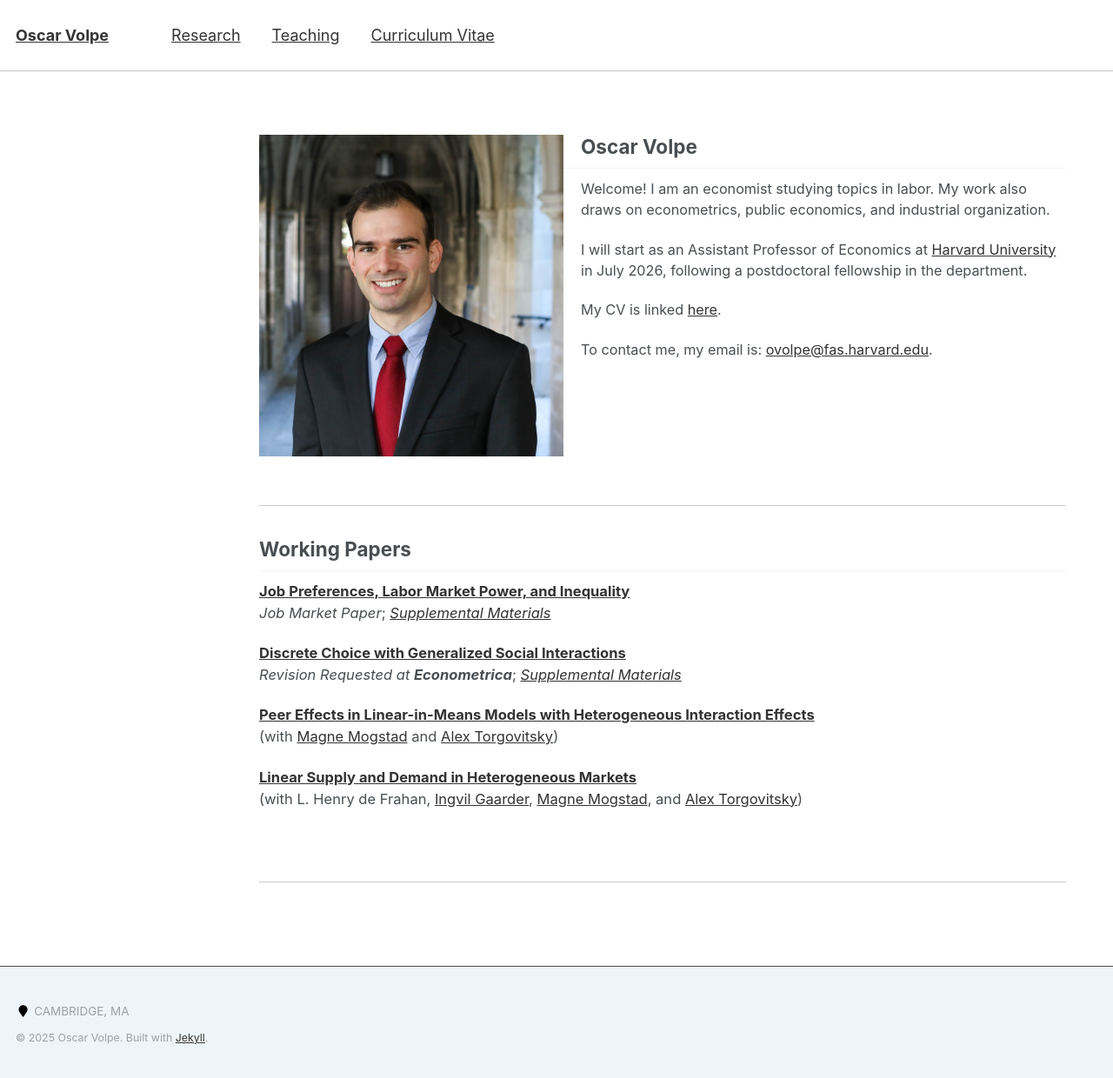
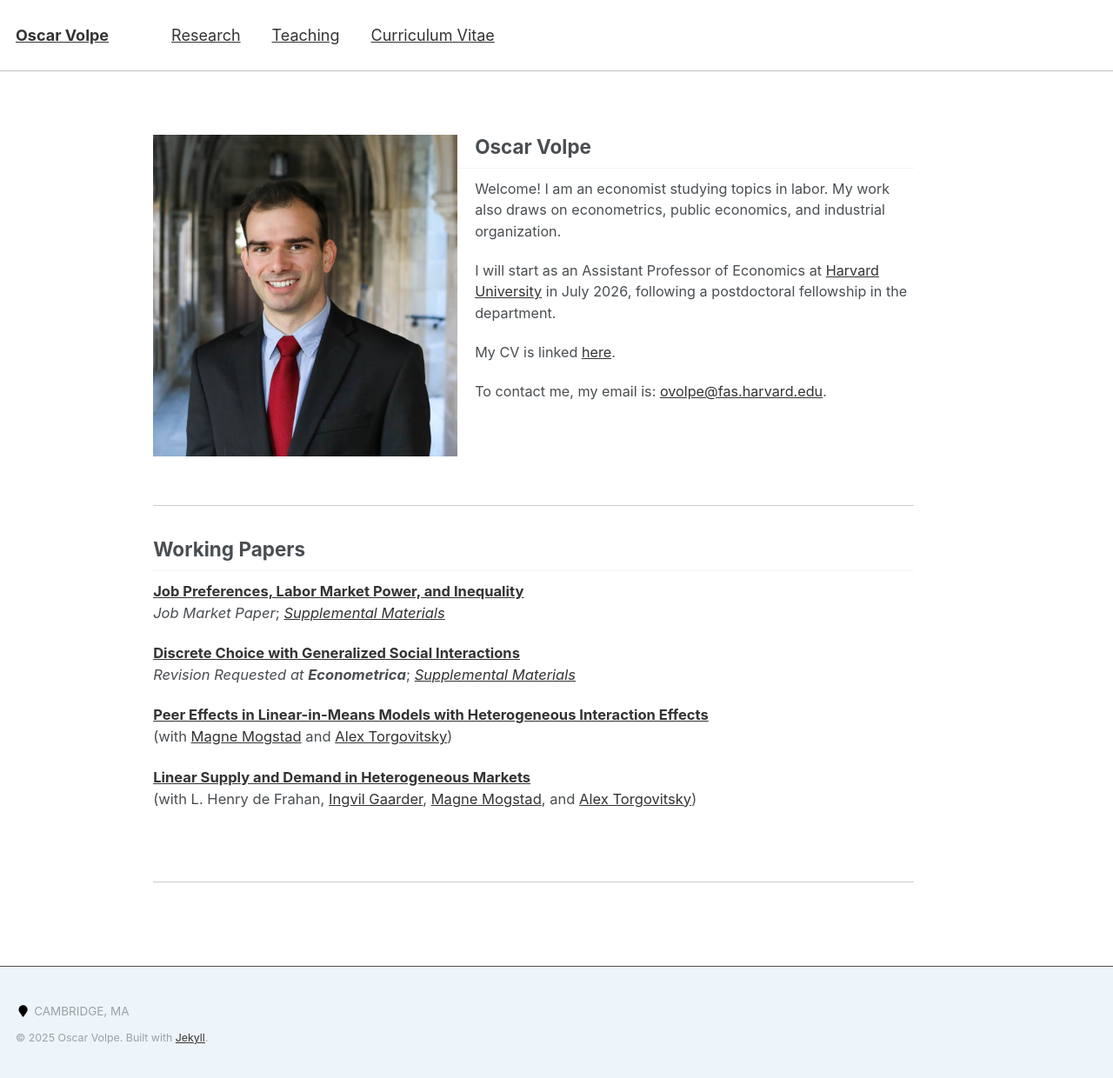
Before and after one commit to ovolpe/ovolpe.github.io, a Jekyll site: the page built from _pages/about.md, in a window 1280 px wide. Shown: the whole page at 87% size. Built offline with Jekyll 4.4.1, drawn with Linux system fonts in a browser that asks for light colours.

Commit message:
Update main.scss

```diff
--- a/assets/css/main.scss
+++ b/assets/css/main.scss
@@ -49,16 +49,3 @@ a:hover {
   color: #B31B1B !important;
   text-decoration: underline !important;
 }
-
-// Custom wider page layout
-.page,
-.wrapper,
-.layout--page,
-.layout--single,
-.archive {
-  max-width: 1000px;  // You can go up to 1200px or more
-  margin-left: auto;
-  margin-right: auto;
-  padding-left: 2rem;
-  padding-right: 2rem;
-}
```
